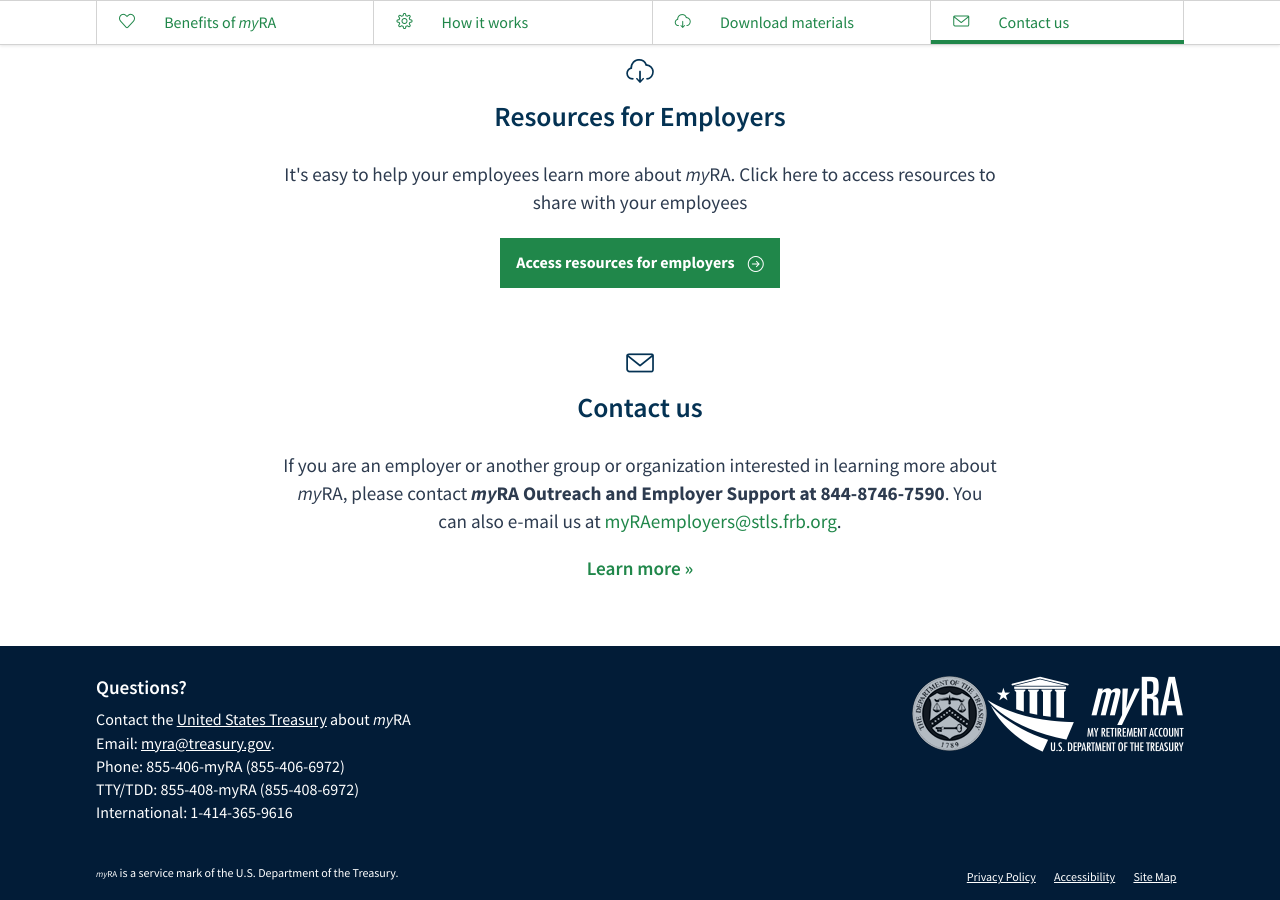
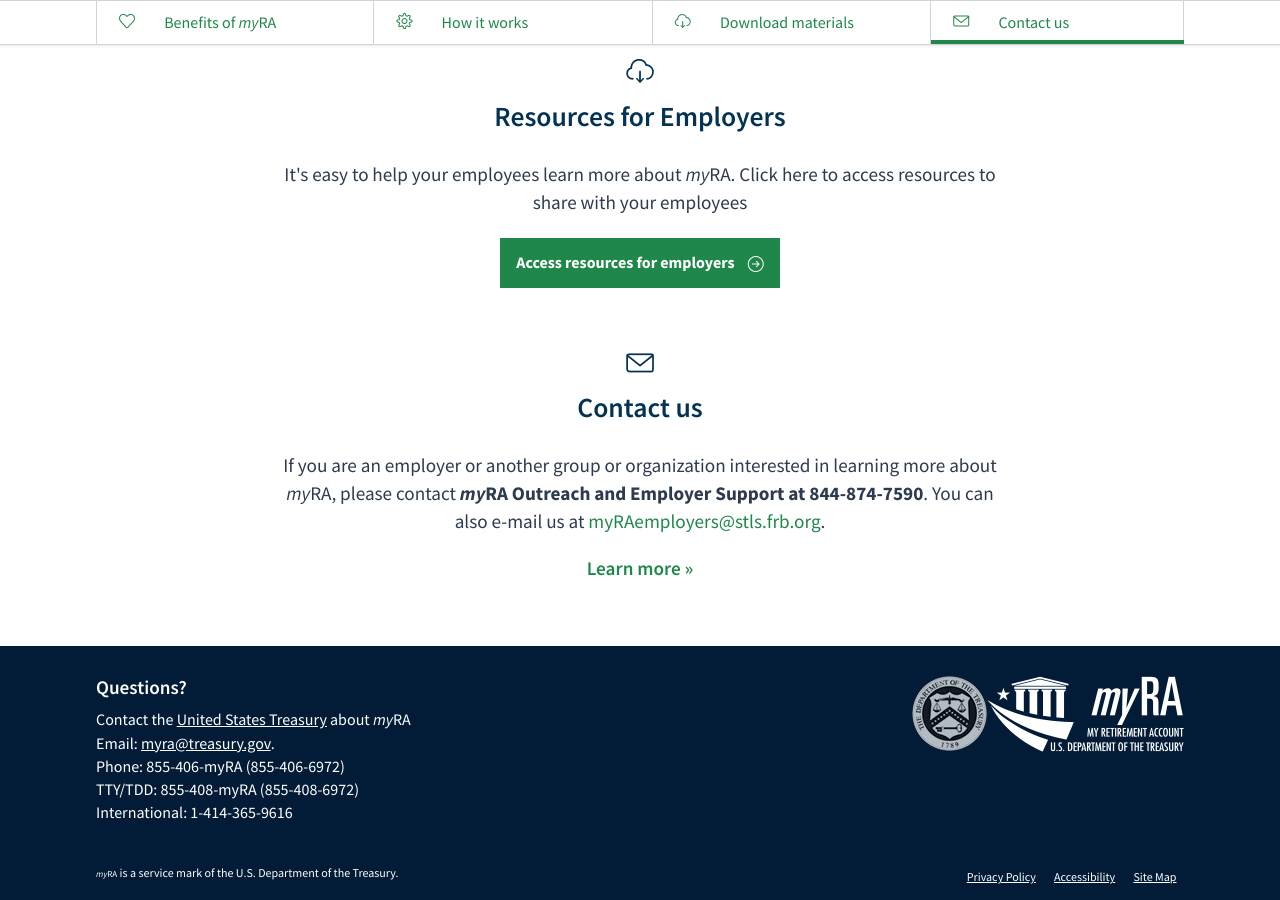
Before and after one commit to 18F/myra, a Jekyll site: the page built from employers/index.html, in a window 1280 px wide and 900 px high, scrolled down 1669 px. Built offline with Jekyll 4.4.1, drawn with Linux system fonts in a browser that asks for light colours.

Commit message:
Phone number fix

```diff
--- a/employers/index.html
+++ b/employers/index.html
@@ -90,7 +90,7 @@
   <div class="container">
     <div class="section-intro">
       <h2 id="contact-heading"><i class="icon-envelope"></i> Contact us</h2>
-      <p>If you are an employer or another group or organization interested in learning more about <span class="myra">myRA</span>, please contact <strong><span class="myra">myRA</span> Outreach and Employer Support at 844-8746-7590</strong>.  You can also e-mail us at <a href="mailto:myRAemployers@stls.frb.org">myRAemployers@stls.frb.org</a>.</p>
+      <p>If you are an employer or another group or organization interested in learning more about <span class="myra">myRA</span>, please contact <strong><span class="myra">myRA</span> Outreach and Employer Support at 844-874-7590</strong>.  You can also e-mail us at <a href="mailto:myRAemployers@stls.frb.org">myRAemployers@stls.frb.org</a>.</p>
       <p class="h3"><a href="{{ site.baseurl }}/about/">Learn more &raquo;</a></p>
     </div>
   </div>
```
